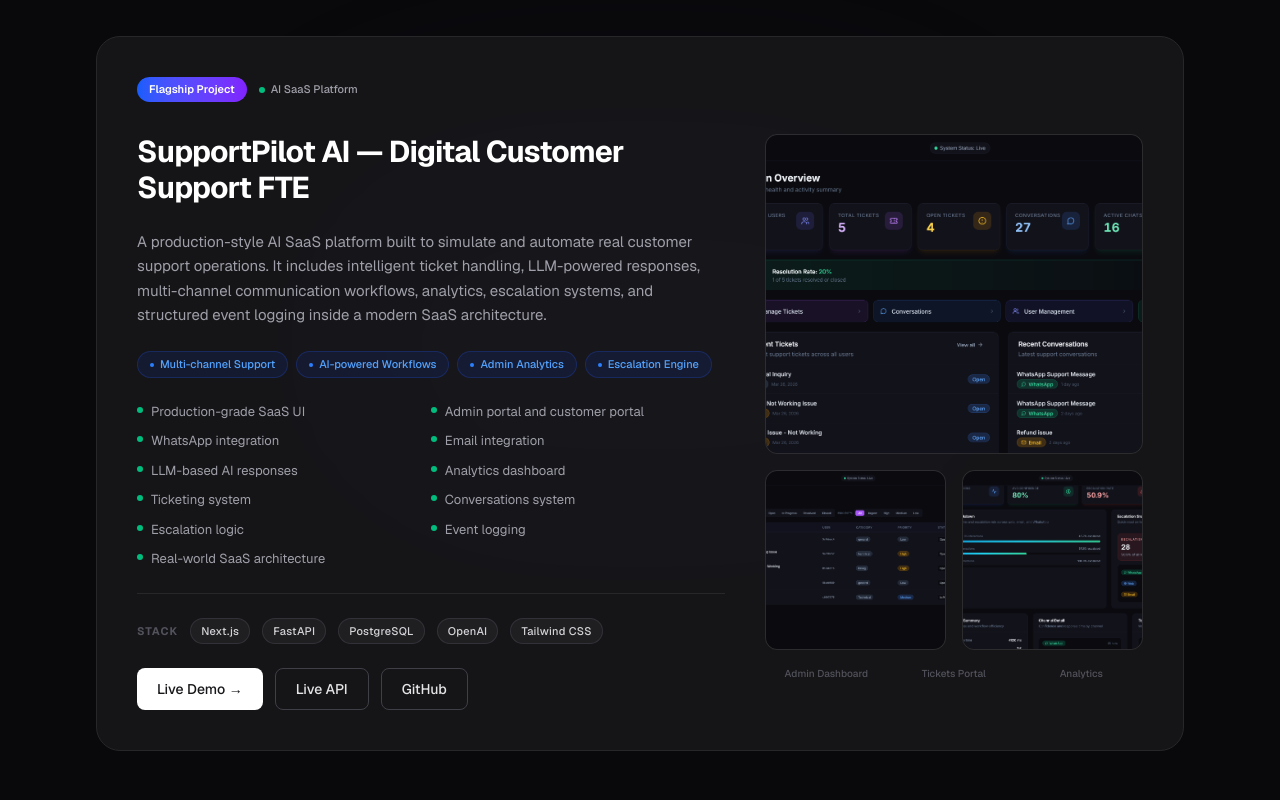
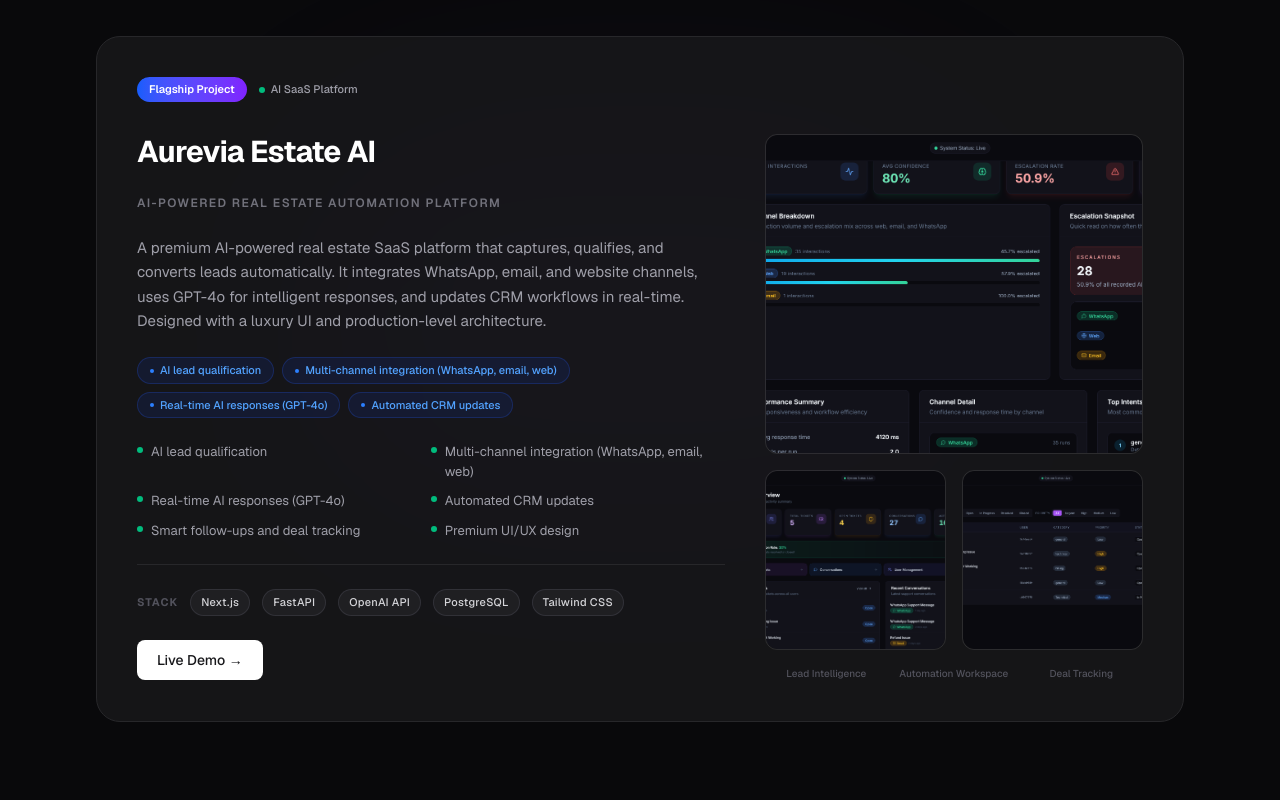
Before and after one commit to zohair-azmat-ai/zohair-portfolio, a Next.js app: page / in a window 1280 px wide. Shown: the part 1700-2500 px from the top of the page. Built offline with nearby package versions, Linux system fonts and the light colour scheme.

Commit message:
Add Aurevia Estate AI project to portfolio

```diff
--- a/components/sections/FeaturedProjectSection.tsx
+++ b/components/sections/FeaturedProjectSection.tsx
@@ -4,12 +4,7 @@
 import Button from "@/components/ui/Button";
 import { featuredProject } from "@/data/portfolio";
 
-const callouts = [
-  "Multi-channel Support",
-  "AI-powered Workflows",
-  "Admin Analytics",
-  "Escalation Engine",
-];
+const callouts = featuredProject.features?.slice(0, 4) ?? [];
 
 export default function FeaturedProjectSection() {
   return (
@@ -47,6 +42,12 @@
               <h3 className="text-2xl font-bold tracking-tight text-white sm:text-3xl">
                 {featuredProject.title}
               </h3>
+
+              {featuredProject.label && (
+                <p className="text-[12px] font-semibold uppercase tracking-[0.12em] text-zinc-500">
+                  {featuredProject.label}
+                </p>
+              )}
 
               <p className="text-[15px] leading-relaxed text-zinc-400">
                 {featuredProject.description}
@@ -136,8 +137,8 @@
 
               <div className="h-[320px] w-full overflow-hidden rounded-xl border border-white/10">
                 <img
-                  src="/admin.png"
-                  alt="SupportPilot Admin Dashboard"
+                  src={featuredProject.screenshots?.desktop ?? "/admin.png"}
+                  alt={`${featuredProject.title} preview`}
                   className="w-full h-full object-cover rounded-xl"
                 />
               </div>
@@ -145,24 +146,30 @@
               <div className="grid grid-cols-2 gap-4">
                 <div className="h-[180px] overflow-hidden rounded-xl border border-white/10">
                   <img
-                    src="/tickets.png"
-                    alt="SupportPilot Tickets Portal"
+                    src={featuredProject.screenshots?.mobile ?? "/tickets.png"}
+                    alt={`${featuredProject.title} secondary preview`}
                     className="w-full h-full object-cover rounded-xl"
                   />
                 </div>
                 <div className="h-[180px] overflow-hidden rounded-xl border border-white/10">
                   <img
-                    src="/analytics.png"
-                    alt="SupportPilot Analytics"
+                    src={featuredProject.screenshots?.dashboard ?? "/analytics.png"}
+                    alt={`${featuredProject.title} analytics preview`}
                     className="w-full h-full object-cover rounded-xl"
                   />
                 </div>
               </div>
 
               <div className="grid grid-cols-3 gap-1 text-center">
-                <p className="text-[10px] font-medium text-zinc-600">Admin Dashboard</p>
-                <p className="text-[10px] font-medium text-zinc-600">Tickets Portal</p>
-                <p className="text-[10px] font-medium text-zinc-600">Analytics</p>
+                <p className="text-[10px] font-medium text-zinc-600">
+                  {featuredProject.screenshots?.desktopLabel ?? "Main Preview"}
+                </p>
+                <p className="text-[10px] font-medium text-zinc-600">
+                  {featuredProject.screenshots?.mobileLabel ?? "Secondary Preview"}
+                </p>
+                <p className="text-[10px] font-medium text-zinc-600">
+                  {featuredProject.screenshots?.dashboardLabel ?? "Analytics"}
+                </p>
               </div>
 
             </div>
--- a/data/portfolio.ts
+++ b/data/portfolio.ts
@@ -61,6 +61,33 @@
 
 export const projects: Project[] = [
   {
+    title: "Aurevia Estate AI",
+    label: "AI-powered real estate automation platform",
+    description:
+      "A premium AI-powered real estate SaaS platform that captures, qualifies, and converts leads automatically. It integrates WhatsApp, email, and website channels, uses GPT-4o for intelligent responses, and updates CRM workflows in real-time. Designed with a luxury UI and production-level architecture.",
+    tags: ["Next.js", "FastAPI", "OpenAI API", "PostgreSQL", "Tailwind CSS"],
+    links: {
+      liveFrontend: "https://aurevia-estate-ai.vercel.app/",
+    },
+    features: [
+      "AI lead qualification",
+      "Multi-channel integration (WhatsApp, email, web)",
+      "Real-time AI responses (GPT-4o)",
+      "Automated CRM updates",
+      "Smart follow-ups and deal tracking",
+      "Premium UI/UX design",
+    ],
+    screenshots: {
+      desktop: "/analytics.png",
+      mobile: "/admin.png",
+      dashboard: "/tickets.png",
+      desktopLabel: "Lead Intelligence",
+      mobileLabel: "Automation Workspace",
+      dashboardLabel: "Deal Tracking",
+    },
+    featured: true,
+  },
+  {
     title: "SupportPilot AI — Digital Customer Support FTE",
     description:
       "A production-style AI SaaS platform built to simulate and automate real customer support operations. It includes intelligent ticket handling, LLM-powered responses, multi-channel communication workflows, analytics, escalation systems, and structured event logging inside a modern SaaS architecture.",
@@ -88,7 +115,6 @@
       mobile: undefined,
       dashboard: undefined,
     },
-    featured: true,
   },
   {
     title: "AI Task Manager",
```
